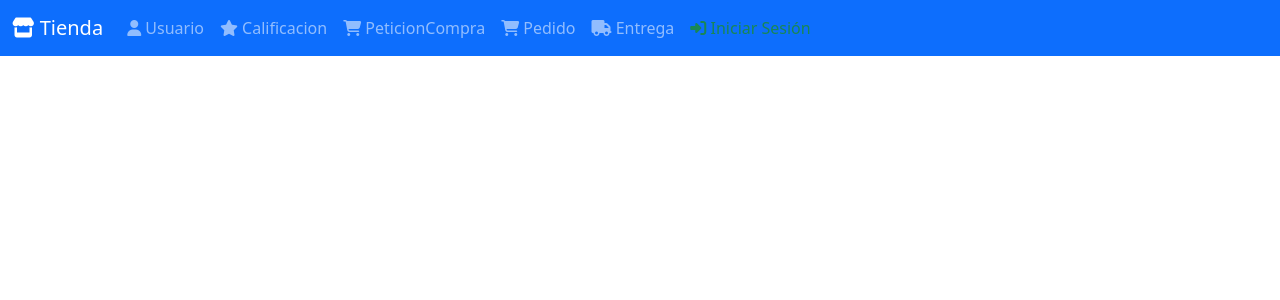
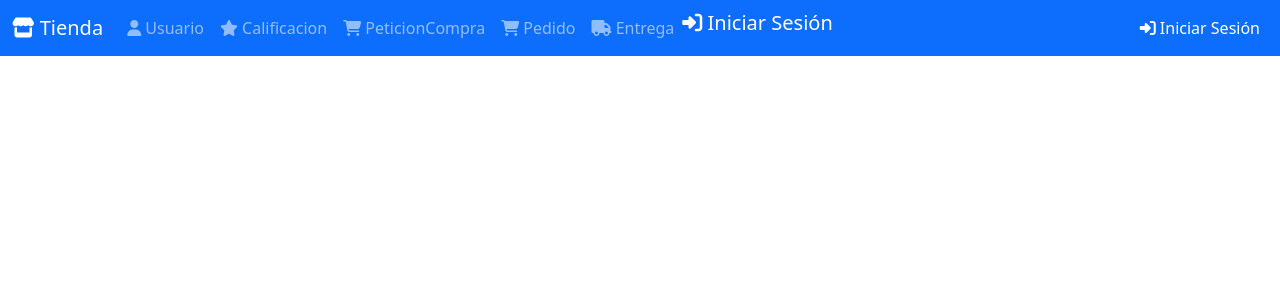
Before and after one commit to elritosan/PaginaWeb_TiendaDulces, a PHP site: page /index.php in a window 1280 px wide. Shown: the top 300 px of the page. Run offline with PHP 8.4, Linux system fonts and the light colour scheme; some libraries are stand-ins or nearby versions.

Commit message:
iniciar sesion prueba

```diff
--- a/index.php
+++ b/index.php
@@ -96,7 +96,21 @@ function createDropdownMenu($entity, $label, $icon) {
                                 <i class="fas fa-sign-out-alt"></i> Cerrar Sesión (<?php echo $_SESSION['usuario']['nombre']; ?>)
                             </a>
                         <?php else: ?>
-                            <a class="nav-link text-success" href="index.php?entity=Login&action=login">
+                            <a class="navbar-brand" href="index.php?entity=Login&action=login">
+                                <i class="fas fa-sign-in-alt"></i> Iniciar Sesión
+                            </a>
+                        <?php endif; ?>
+                    </li>
+                </ul>
+
+                <ul class="navbar-nav ms-auto">
+                    <li class="nav-item">
+                        <?php if (isset($_SESSION['usuario'])): ?>
+                            <a class="nav-link text-white" href="index.php?entity=Login&action=logout">
+                                <i class="fas fa-sign-out-alt"></i> Cerrar Sesión (<?php echo $_SESSION['usuario']['nombre']; ?>)
+                            </a>
+                        <?php else: ?>
+                            <a class="nav-link text-white" href="index.php?entity=Login&action=login">
                                 <i class="fas fa-sign-in-alt"></i> Iniciar Sesión
                             </a>
                         <?php endif; ?>
```
